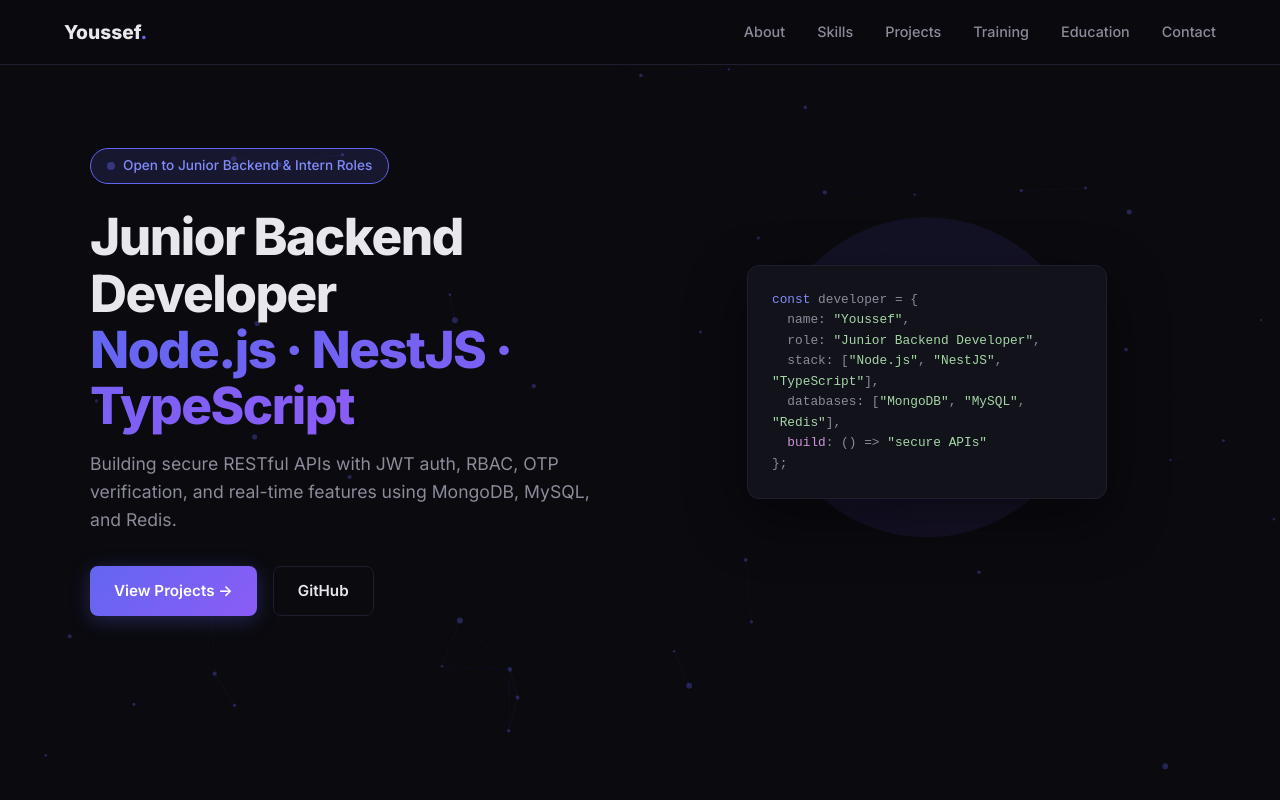
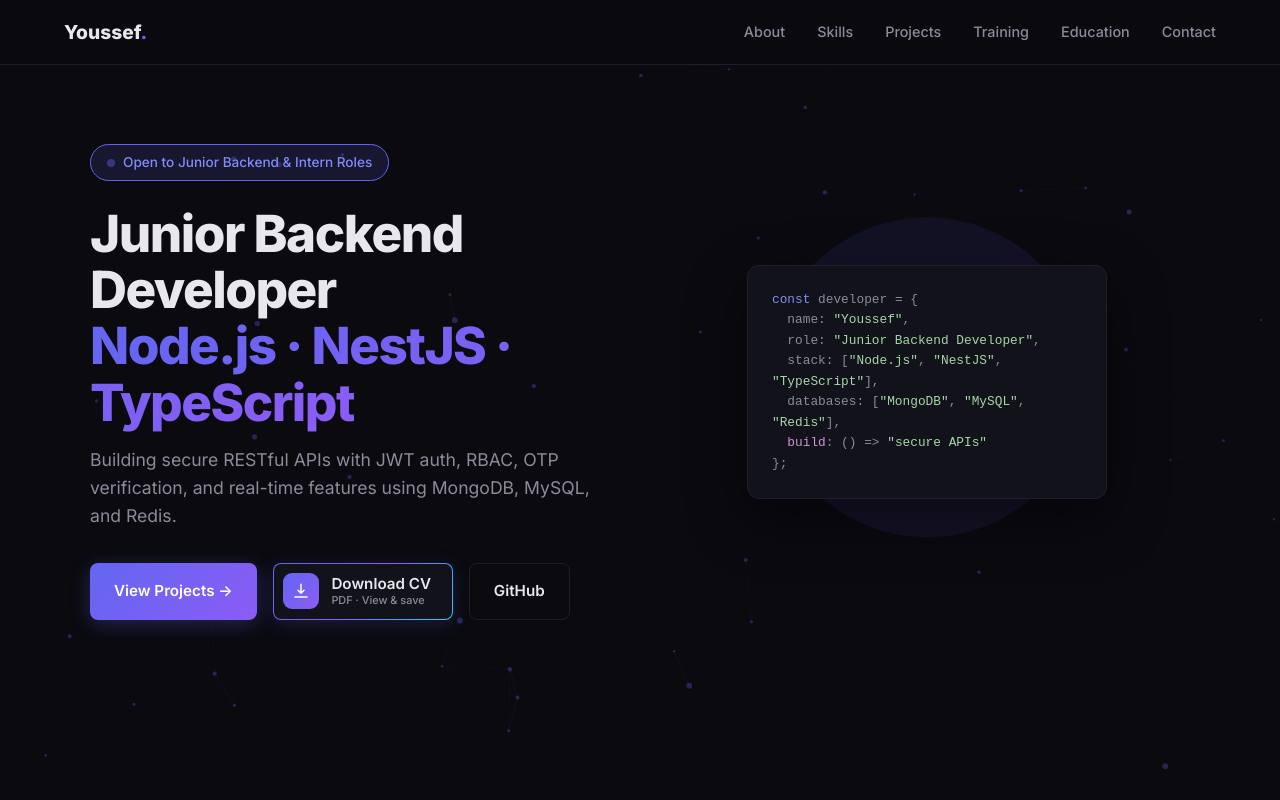
Before and after one commit to youssefsayed5/portfolio_back_end, a plain HTML site: page index.html in a window 1280 px wide. Shown: the top 800 px of the page. Drawn offline with Linux system fonts and the light colour scheme.

```diff
--- a/index.html
+++ b/index.html
@@ -36,6 +36,14 @@ section{position:relative;z-index:1;padding:100px 5%}
 .btn-primary:hover{transform:translateY(-2px)}
 .btn-outline{background:transparent;color:var(--text);border:1px solid var(--border)}
 .btn-outline:hover{border-color:var(--accent);background:var(--glow)}
+.btn-cv{gap:.75rem;padding:.6rem 1.3rem .6rem .6rem;color:var(--text);border:1px solid transparent;background:linear-gradient(var(--card),var(--card)) padding-box,linear-gradient(135deg,var(--g1),var(--g2),#22d3ee) border-box;box-shadow:0 4px 20px rgba(99,102,241,.2)}
+.btn-cv:hover{transform:translateY(-2px);box-shadow:0 8px 30px rgba(99,102,241,.45)}
+.btn-cv .ico{width:36px;height:36px;border-radius:9px;background:linear-gradient(135deg,var(--g1),var(--g2));display:flex;align-items:center;justify-content:center;overflow:hidden}
+.btn-cv svg{width:18px;height:18px;stroke:#fff;fill:none;stroke-width:2;stroke-linecap:round;stroke-linejoin:round}
+.btn-cv:hover svg{animation:dl .6s ease}
+@keyframes dl{0%{transform:translateY(-130%)}100%{transform:none}}
+.btn-cv .txt{display:flex;flex-direction:column;line-height:1.2;text-align:left}
+.btn-cv .txt small{font-size:.68rem;color:var(--muted);font-weight:500}
 .hero-visual{position:relative;display:flex;justify-content:center;align-items:center}
 .hero-circle{width:320px;height:320px;border-radius:50%;background:linear-gradient(135deg,var(--g1),var(--g2));opacity:.1;position:absolute;animation:float 6s ease-in-out infinite}
 @keyframes float{0%,100%{transform:translateY(0)}50%{transform:translateY(-20px)}}
@@ -120,6 +128,7 @@ footer{text-align:center;padding:2rem;color:var(--muted);font-size:.85rem;border
     <p class="hero-desc">Building secure RESTful APIs with JWT auth, RBAC, OTP verification, and real-time features using MongoDB, MySQL, and Redis.</p>
     <div class="hero-btns">
       <a href="#projects" class="btn btn-primary">View Projects →</a>
+      <a href="https://drive.google.com/file/d/1fBeUxc_c8LnGT_kc21rJqrF6gdp-vxah/view?usp=drive_link" target="_blank" rel="noopener" class="btn btn-cv" aria-label="Download CV"><span class="ico"><svg viewBox="0 0 24 24"><path d="M12 3v12m0 0l-4-4m4 4l4-4M4 20h16"/></svg></span><span class="txt">Download CV<small>PDF · View &amp; save</small></span></a>
       <a href="https://github.com/youssefsayed5" target="_blank" rel="noopener" class="btn btn-outline">GitHub</a>
     </div>
   </div>
@@ -241,7 +250,7 @@ footer{text-align:center;padding:2rem;color:var(--muted);font-size:.85rem;border
       <div style="font-size:4rem;margin-bottom:1rem">🚀</div>
       <h3 style="font-size:1.5rem;margin-bottom:.5rem">Open to Opportunities</h3>
       <p style="color:var(--muted)">Looking for a Junior Backend Developer or Backend Intern role in Egypt. Let's build something great together.</p>
-      <div style="margin-top:1.5rem"><a href="mailto:youssefahmed200551@gmail.com" class="btn btn-primary">Send Email →</a></div>
+      <div style="margin-top:1.5rem"><a href="mailto:youssefahmed200551@gmail.com" class="btn btn-primary">Send Email →</a> <a href="https://drive.google.com/file/d/1fBeUxc_c8LnGT_kc21rJqrF6gdp-vxah/view?usp=drive_link" target="_blank" rel="noopener" class="btn btn-cv" aria-label="Download CV"><span class="ico"><svg viewBox="0 0 24 24"><path d="M12 3v12m0 0l-4-4m4 4l4-4M4 20h16"/></svg></span><span class="txt">Download CV<small>PDF · View &amp; save</small></span></a></div>
     </div>
   </div>
 </div></section>
```
